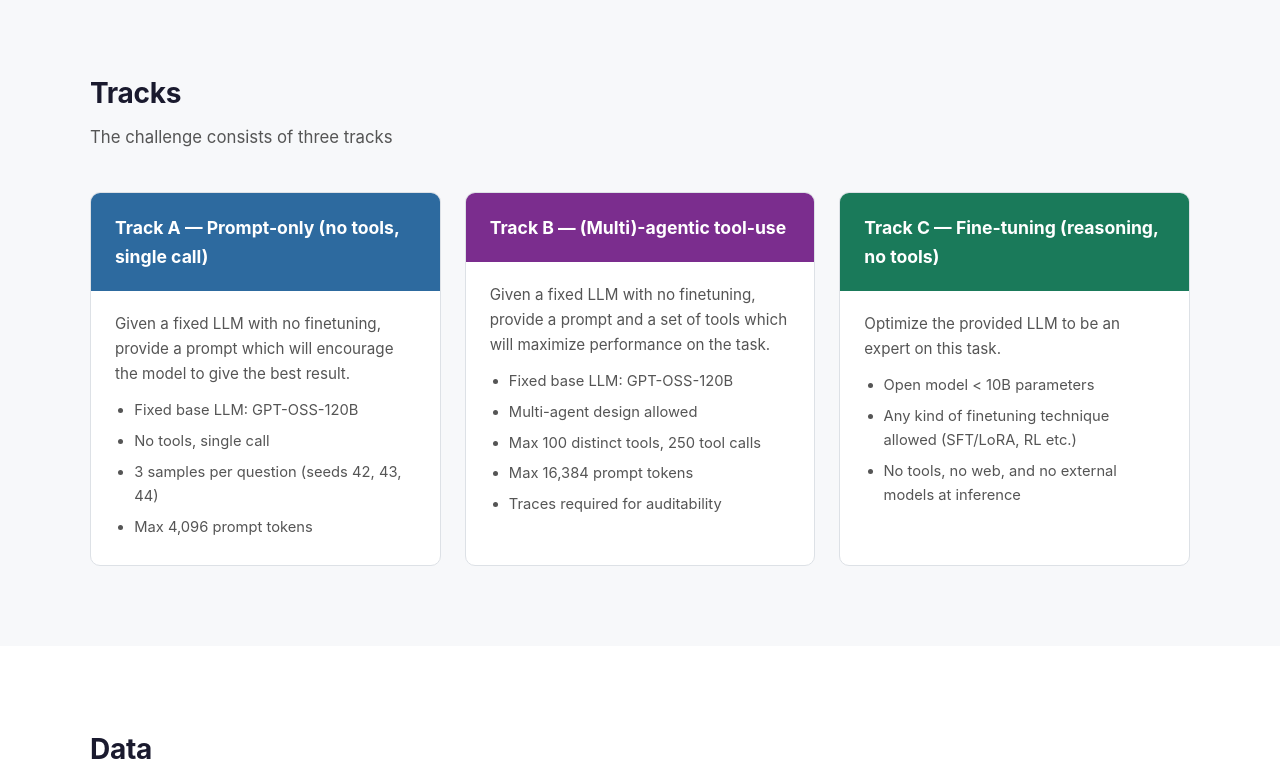
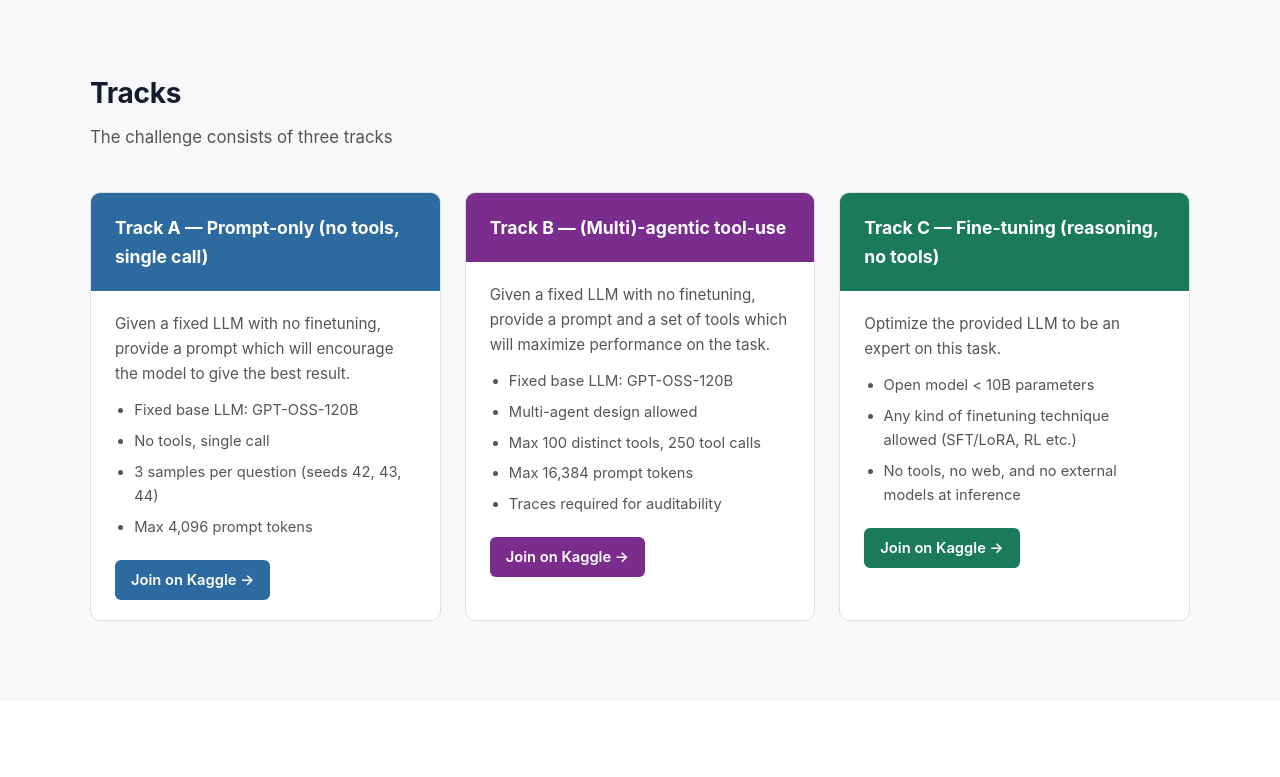
Before and after one commit to Genentech/BioReasoningChallenge, a plain HTML site: page docs/index.html in a window 1280 px wide. Shown: the part 1710-2487 px from the top of the page. Drawn offline with Linux system fonts and the light colour scheme.

Commit message:
website update

```diff
--- a/docs/index.html
+++ b/docs/index.html
@@ -141,6 +141,17 @@
 .track-card-body p { margin-bottom: 0.75rem; color: var(--color-text-muted); font-size: 0.95rem; }
 .track-card-body ul { padding-left: 1.2rem; color: var(--color-text-muted); font-size: 0.92rem; }
 .track-card-body li { margin-bottom: 0.4rem; }
+.track-kaggle-link {
+  display: inline-block; margin-top: 0.9rem;
+  font-size: 0.92rem; font-weight: 600;
+  text-decoration: none;
+  padding: 0.5rem 1rem; border-radius: 6px;
+  color: #fff; transition: opacity 0.2s;
+}
+.track-kaggle-link:hover { opacity: 0.85; }
+.track-a .track-kaggle-link { background: var(--color-accent-a); }
+.track-b .track-kaggle-link { background: var(--color-accent-b); }
+.track-c .track-kaggle-link { background: var(--color-accent-c); }
 
 /* ── Bullet lists ── */
 .content-list { padding-left: 1.3rem; }
@@ -260,9 +271,9 @@
   </p>
   <div class="hero-badges">
     <a href="#tracks">View Tracks</a>
-    <span class="placeholder">Kaggle &mdash; Track A (link coming soon)</span>
-    <span class="placeholder">Kaggle &mdash; Track B (link coming soon)</span>
-    <span class="placeholder">Kaggle &mdash; Track C (link coming soon)</span>
+    <a href="https://www.kaggle.com/competitions/ml-gen-x-bioreasoning-challenge-track-a" target="_blank" rel="noopener">Kaggle &mdash; Track A</a>
+    <a href="https://www.kaggle.com/competitions/ml-gen-x-bioreasoning-challenge-track-b" target="_blank" rel="noopener">Kaggle &mdash; Track B</a>
+    <a href="https://www.kaggle.com/competitions/ml-gen-x-bioreasoning-challenge-track-c" target="_blank" rel="noopener">Kaggle &mdash; Track C</a>
     <a href="https://github.com/Genentech/BioReasoningChallenge" target="_blank" rel="noopener">
       <svg viewBox="0 0 16 16" style="width:16px;height:16px;fill:currentColor"><path d="M8 0C3.58 0 0 3.58 0 8c0 3.54 2.29 6.53 5.47 7.59.4.07.55-.17.55-.38 0-.19-.01-.82-.01-1.49-2.01.37-2.53-.49-2.69-.94-.09-.23-.48-.94-.82-1.13-.28-.15-.68-.52-.01-.53.63-.01 1.08.58 1.23.82.72 1.21 1.87.87 2.33.66.07-.52.28-.87.51-1.07-1.78-.2-3.64-.89-3.64-3.95 0-.87.31-1.59.82-2.15-.08-.2-.36-1.02.08-2.12 0 0 .67-.21 2.2.82.64-.18 1.32-.27 2-.27s1.36.09 2 .27c1.53-1.04 2.2-.82 2.2-.82.44 1.1.16 1.92.08 2.12.51.56.82 1.27.82 2.15 0 3.07-1.87 3.75-3.65 3.95.29.25.54.73.54 1.48 0 1.07-.01 1.93-.01 2.2 0 .21.15.46.55.38A8.01 8.01 0 0016 8c0-4.42-3.58-8-8-8z"/></svg>
       Get Started
@@ -309,6 +320,7 @@
             <li>3 samples per question (seeds 42, 43, 44)</li>
             <li>Max 4,096 prompt tokens</li>
           </ul>
+          <a class="track-kaggle-link" href="https://www.kaggle.com/competitions/ml-gen-x-bioreasoning-challenge-track-a" target="_blank" rel="noopener">Join on Kaggle &rarr;</a>
         </div>
       </div>
 
@@ -323,6 +335,7 @@
             <li>Max 16,384 prompt tokens</li>
             <li>Traces required for auditability</li>
           </ul>
+          <a class="track-kaggle-link" href="https://www.kaggle.com/competitions/ml-gen-x-bioreasoning-challenge-track-b" target="_blank" rel="noopener">Join on Kaggle &rarr;</a>
         </div>
       </div>
 
@@ -335,6 +348,7 @@
             <li>Any kind of finetuning technique allowed (SFT/LoRA, RL etc.)</li>
             <li>No tools, no web, and no external models at inference</li>
           </ul>
+          <a class="track-kaggle-link" href="https://www.kaggle.com/competitions/ml-gen-x-bioreasoning-challenge-track-c" target="_blank" rel="noopener">Join on Kaggle &rarr;</a>
         </div>
       </div>
 
```
